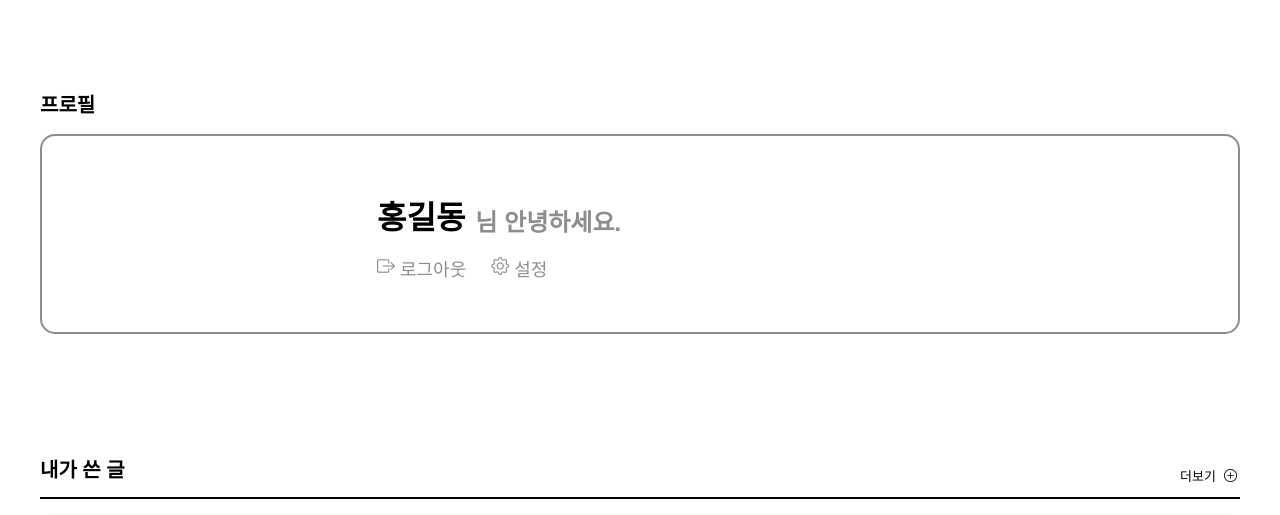
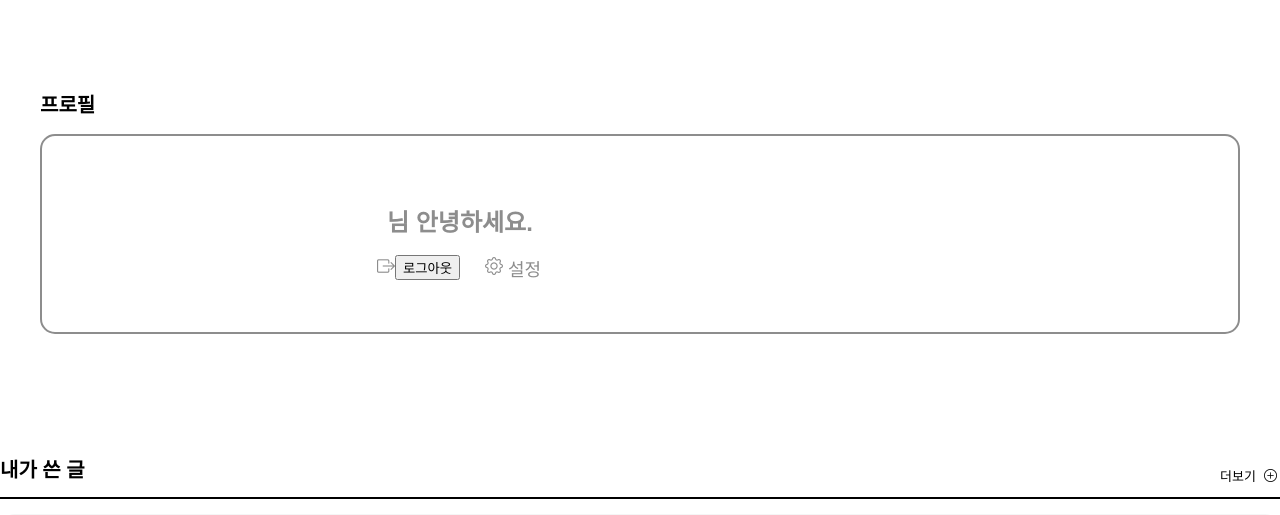
Before and after one commit to Parkminju04/IT-S_COMMUNITY, a Django app: page /my/ in a window 1280 px wide. Shown: the part 81-596 px from the top of the page. Run offline with Django 4.2, Linux system fonts and the light colour scheme.

Commit message:
[240813,윤정서,Add]로그인,로그아웃 구현

```diff
--- a/its_commu/its_commu/settings.py
+++ b/its_commu/its_commu/settings.py
@@ -137,3 +137,4 @@
 LOGIN_URL = 'login'
 LOGOUT_URL = 'logout'
 LOGIN_REDIRECT_URL = 'home'
+LOGOUT_REDIRECT_URL = 'home'
--- a/its_commu/templates/my.html
+++ b/its_commu/templates/my.html
@@ -18,12 +18,16 @@
                 </div>
                 <div class="profile-textbox">
                     <div class="profile-text1">
-                        <div class="pro-t1"><h1>홍길동</h1></div>
+                        <div class="pro-t1"><h1>{{user.username}}</h1></div>
                         <div class="pro-t2"><h1>님 안녕하세요.</h1></div>
                     </div>
                     <div class="profile-text2">
-                        <a href="#"><i class="bi bi-box-arrow-right"></i><div class="pro-t3"><h1>로그아웃</h1></div></a>
-                        <a href="{% url 'my_setting' %}"><i class="bi bi-gear"></i><div class="pro-t4"><h1>설정</h1></div></a>
+                        <i class="bi bi-box-arrow-right"></i>
+                        <form action="{% url 'logout' %}" method="post">
+                            {% csrf_token %}
+                            <input type="submit" value="로그아웃" />
+                        </form><div class="pro-t3"></div>
+                        <a href="{% url 'my_setting' %}"><i class="bi bi-gear"></i><div class="pro-t4"><h1>설정</h1></div></a></div>
                     </div>
                 </div>
             </div>
--- a/its_commu/user/urls.py
+++ b/its_commu/user/urls.py
@@ -1,8 +1,10 @@
 from django.urls import path
+from django.contrib.auth import views as auth_views
 from . import views
 
 urlpatterns = [
     path('my_setting/', views.my_setting, name='my_setting'),
     path('join/', views.join, name='join'),
-    # 다른 URL 패턴들
+    path('login/', auth_views.LoginView.as_view(template_name='login_error.html'), name='login'),
+    path('logout/', auth_views.LogoutView.as_view(), name='logout'),
 ]
```
Also changed, not shown: its_commu/templates/login_error.html (added, +13 -0 lines), its_commu/user/views.py (+21 -1 lines).
